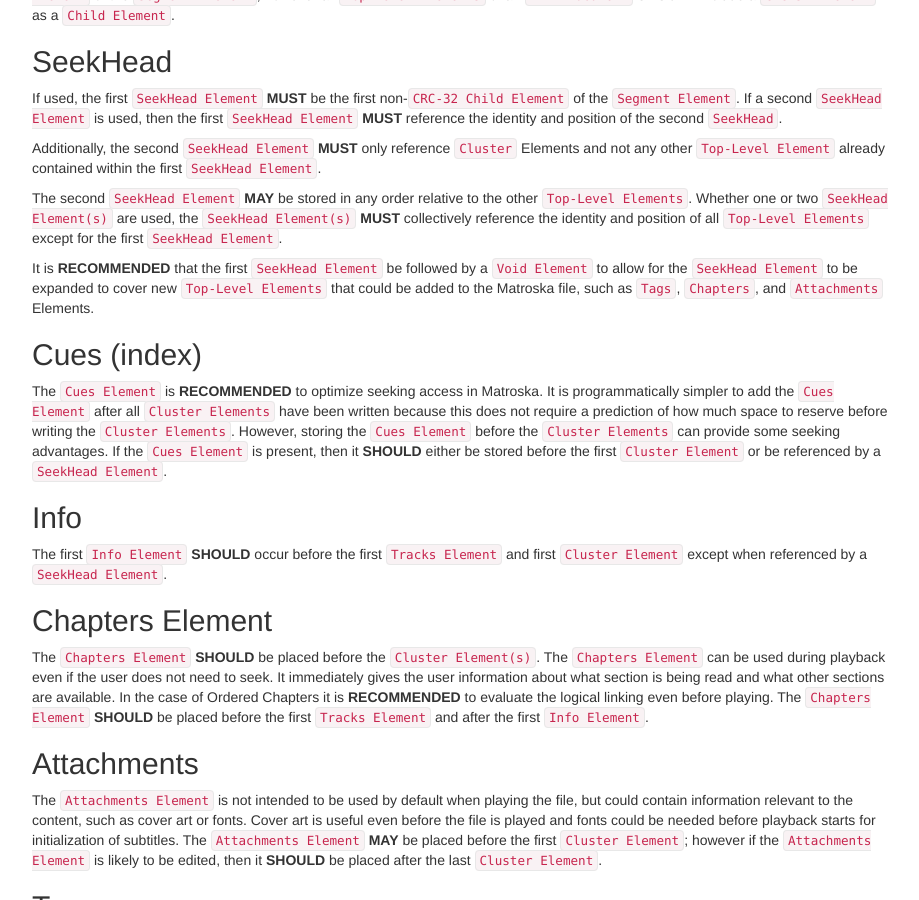
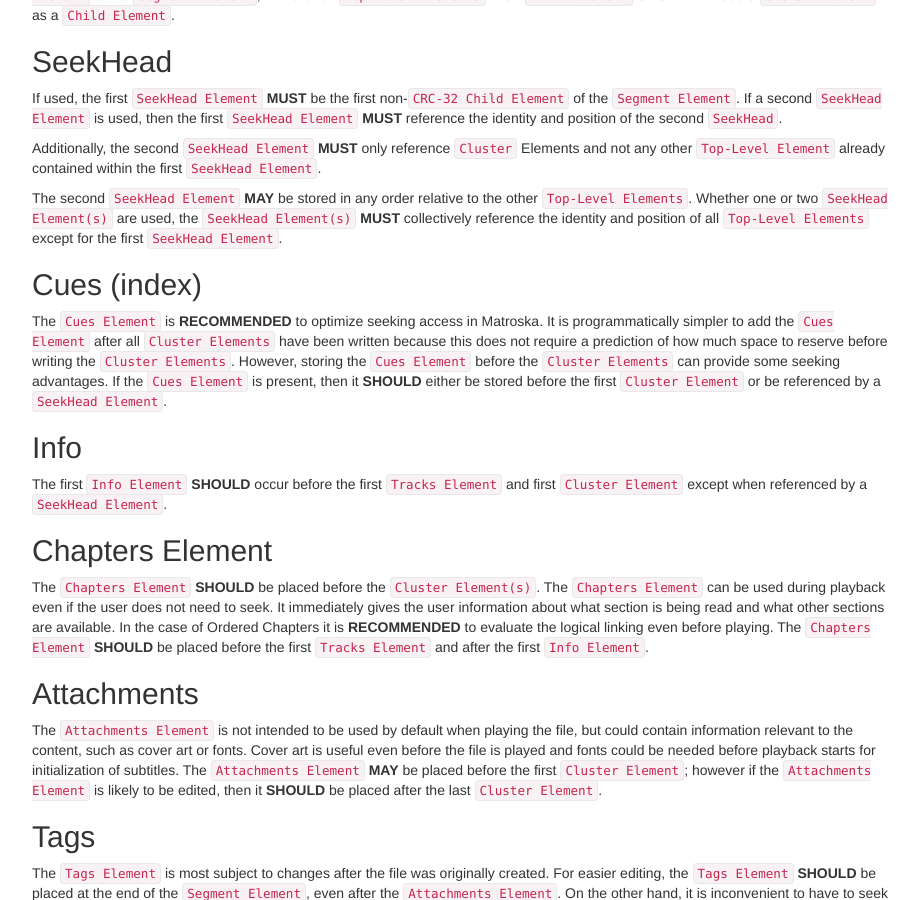
Before and after one commit to ietf-wg-cellar/matroska-specification, a Jekyll site: the page built from ordering.md, in a window 1280 px wide and 900 px high, scrolled down 673 px. Shown: the whole window, without its empty margins (273-1192 px from the left). Built offline with Jekyll 4.4.1, drawn with Linux system fonts in a browser that asks for light colours.

Commit message:
move the SeekHead recommendation to its own section
Put the recommendations at the end

```diff
--- a/ordering.md
+++ b/ordering.md
@@ -52,10 +52,6 @@
 Whether one or two `SeekHead Element(s)` are used, the `SeekHead Element(s)` **MUST**
 collectively reference the identity and position of all `Top-Level Elements` except
 for the first `SeekHead Element`.
-
-It is **RECOMMENDED** that the first `SeekHead Element` be followed by a `Void Element` to
-allow for the `SeekHead Element` to be expanded to cover new `Top-Level Elements`
-that could be added to the Matroska file, such as `Tags`, `Chapters`, and `Attachments` Elements.
 
 ## Cues (index)
 
```
Also changed, not shown: matroska_implement.md (added, +11 -0 lines), 1 other file.
